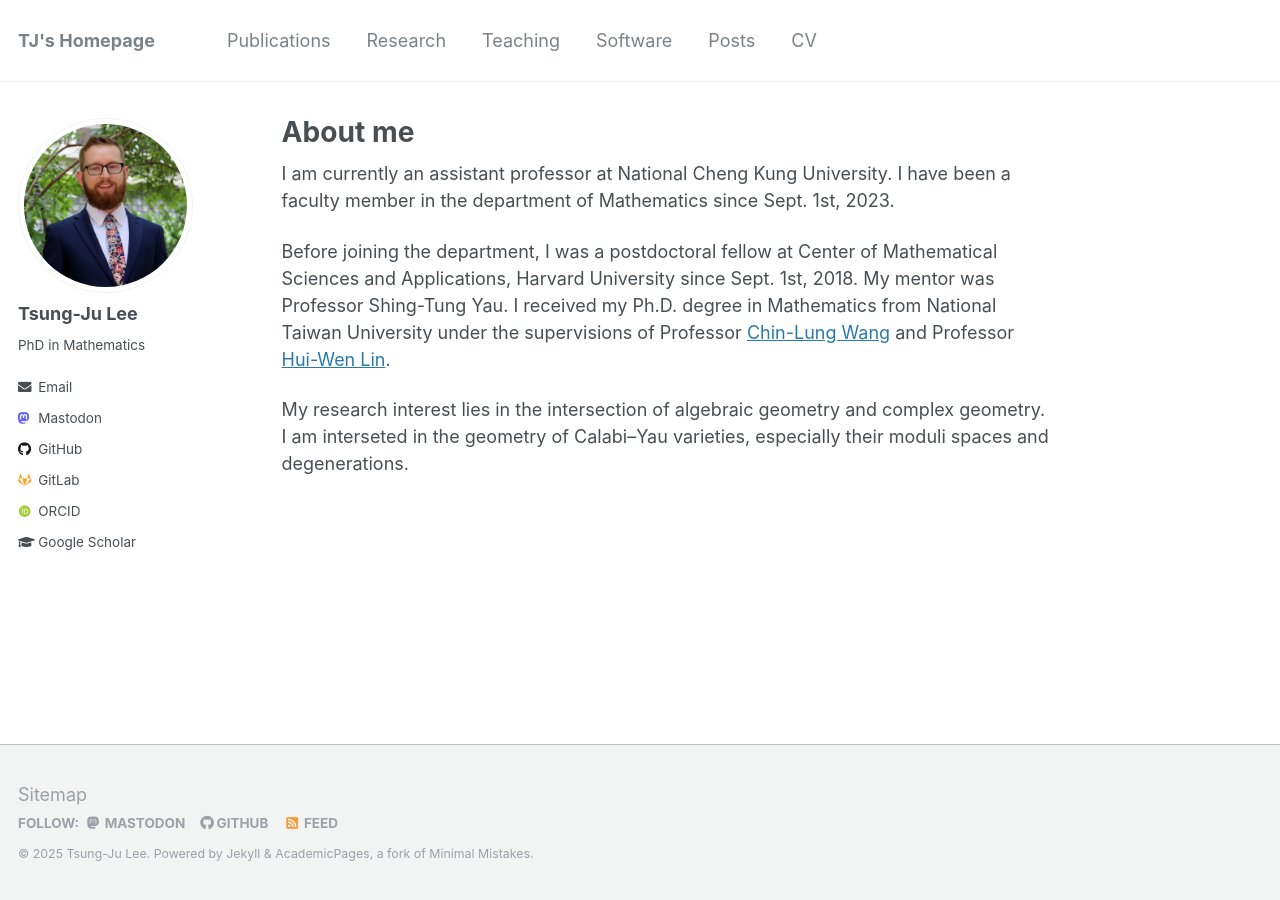
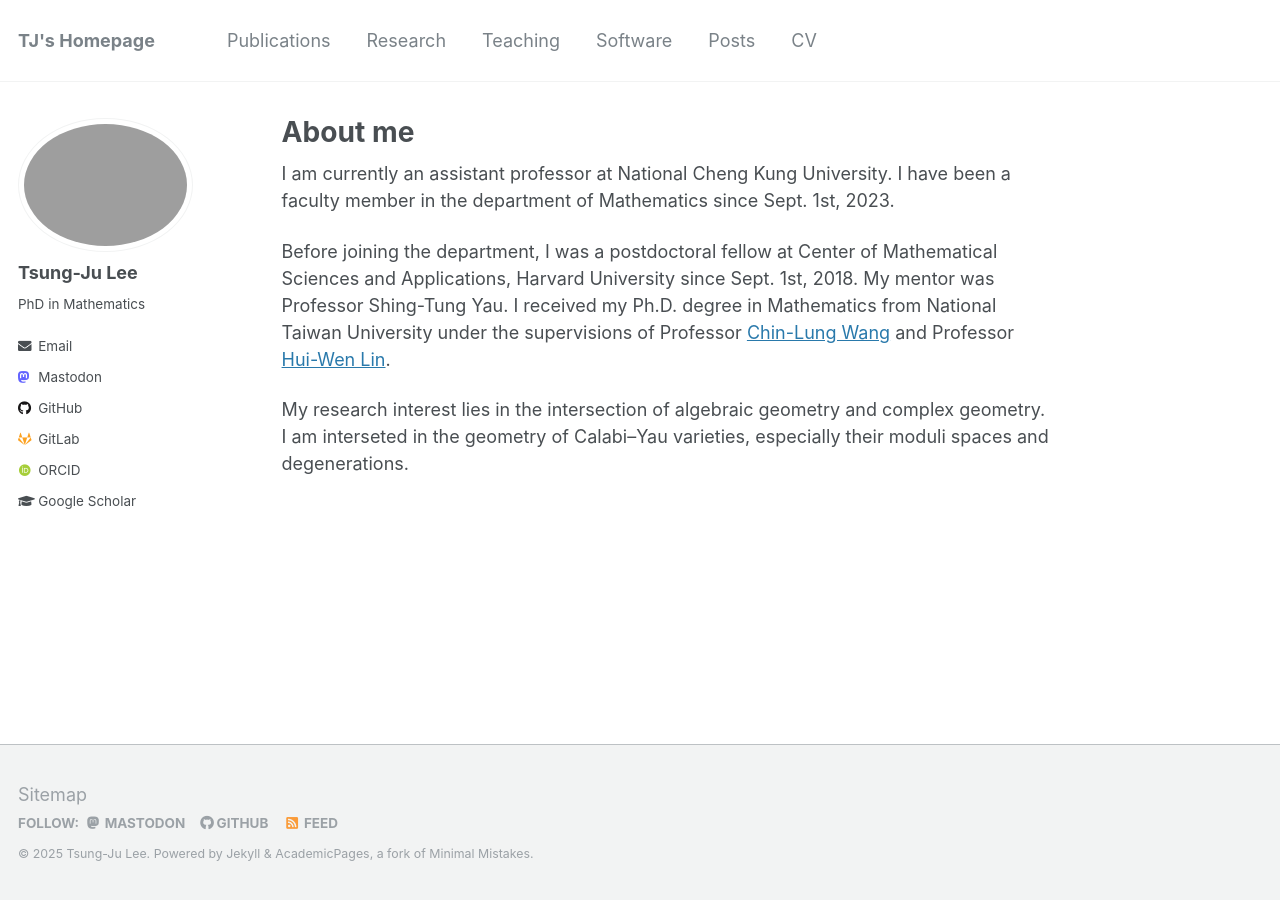
Before and after one commit to yusd24/yusd24.github.io, a Jekyll site: the page built from _pages/about.md, in a window 1280 px wide. Built offline with Jekyll 4.4.1, drawn with Linux system fonts in a browser that asks for light colours; some web fonts are replaced.

Commit message:
Update _config.yml

```diff
--- a/_config.yml
+++ b/_config.yml
@@ -85,7 +85,7 @@ analytics:
 # Site Author
 author:
   name             : "Tsung-Ju Lee"
-  avatar           : "profile.png"
+  avatar           : ""
   bio              : "PhD in Mathematics"
   location         :
   employer         :
```
